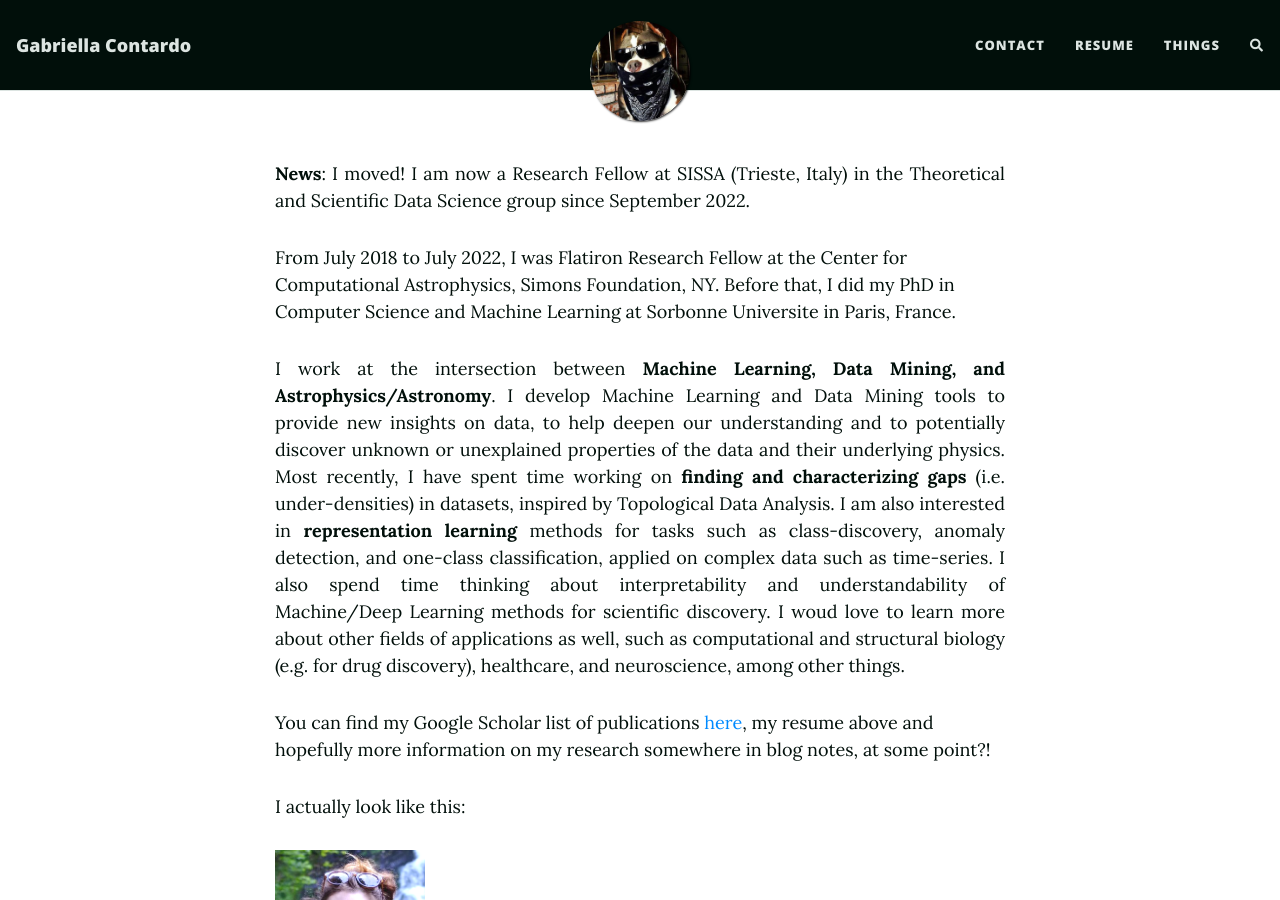
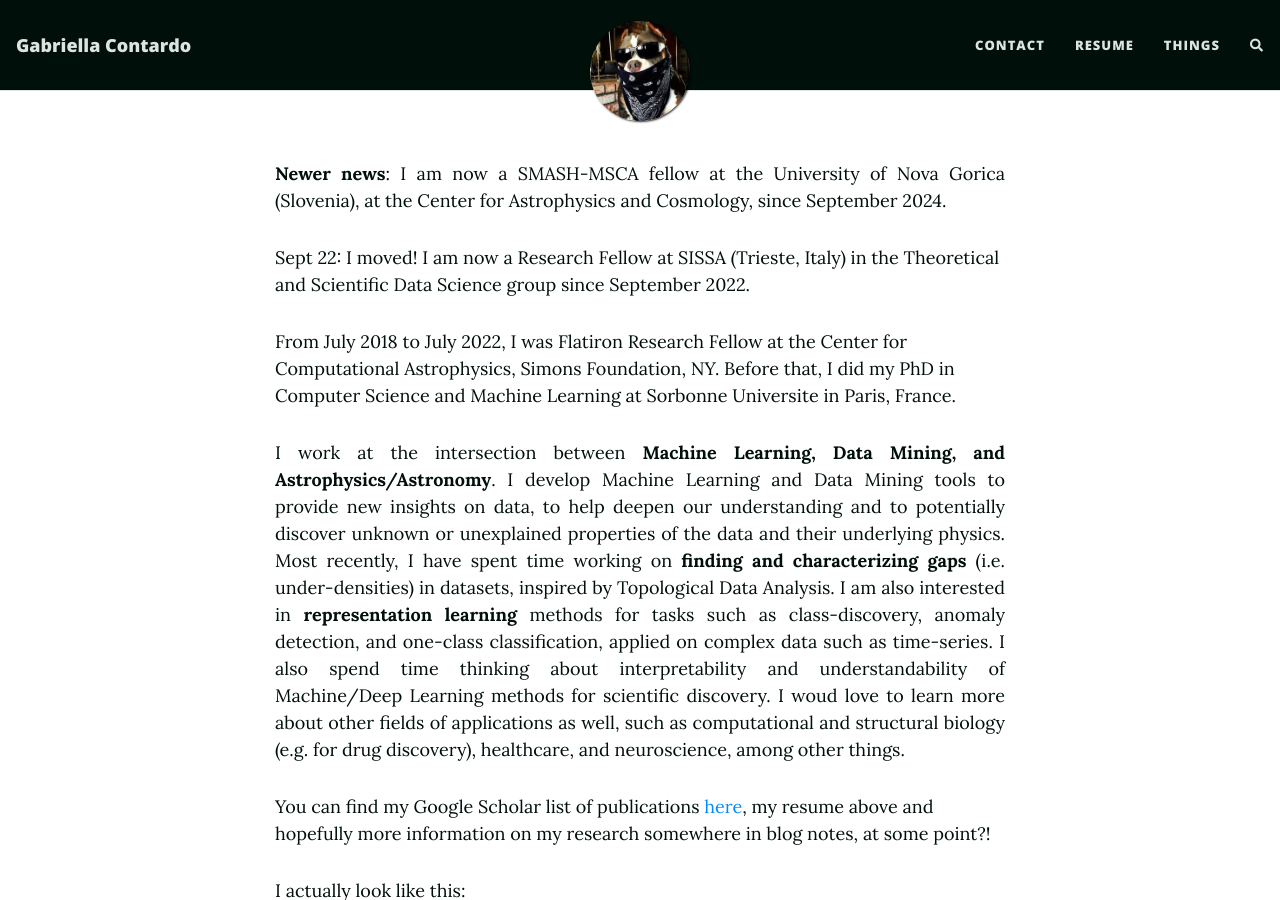
Before and after one commit to contardog/contardog.github.io, a Jekyll site: the page built from aboutme.md, in a window 1280 px wide and 900 px high. Built offline with Jekyll 4.4.1, drawn with Linux system fonts in a browser that asks for light colours; nearby versions of some CDN libraries; comment, search, counter and statistics services are not loaded.

Commit message:
Update UNG

```diff
--- a/aboutme.md
+++ b/aboutme.md
@@ -3,7 +3,9 @@ layout: page
 subtitle: About me
 ---
 {: style="text-align: justify" }
-**News**: I moved! I am now a Research Fellow at SISSA (Trieste, Italy) in the Theoretical and Scientific Data Science group since September 2022.
+**Newer news**: I am now a SMASH-MSCA fellow at the University of Nova Gorica (Slovenia), at the Center for Astrophysics and Cosmology, since September 2024.
+
+Sept 22: I moved! I am now a Research Fellow at SISSA (Trieste, Italy) in the Theoretical and Scientific Data Science group since September 2022.
 
 From July 2018 to July 2022, I was Flatiron Research Fellow at the Center for Computational Astrophysics, Simons Foundation, NY. Before that, I did my PhD in Computer Science and Machine Learning at Sorbonne Universite in Paris, France.
 
```
